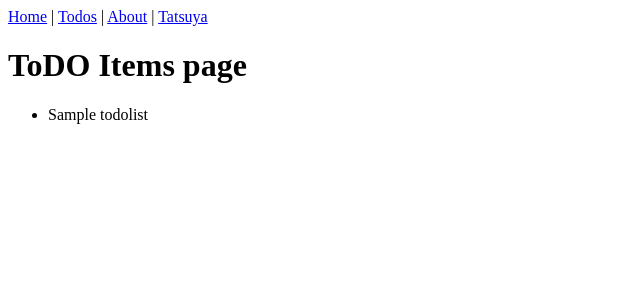
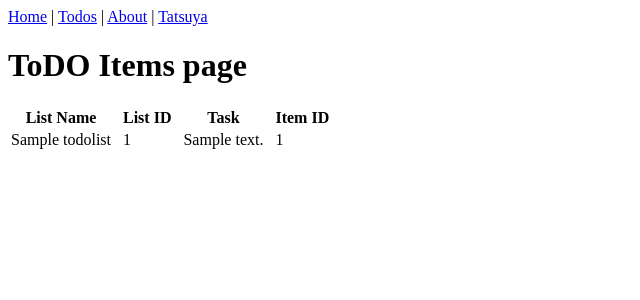
Before and after one commit to yoshidont-mind/COMP4949-lessonWk1, a Django app: template pages/templates/ToDoItems.html in a window 1280 px wide. Shown: the top 300 px of the page, without its empty margins (0-640 px from the left). Run offline with Django 5.2, Linux system fonts and the light colour scheme; the template is opened without the code that fills it: most values are stand-ins (such as "Sample title", 1, 10 or a date in 2020).

Commit message:
Complete exercise 7

```diff
--- a/pages/templates/ToDoItems.html
+++ b/pages/templates/ToDoItems.html
@@ -1,9 +1,32 @@
 {% extends "base.html" %}
 {% block content %}
 <h1>ToDO Items page</h1>
+    <table>
+        <!-- table headers -->
+        <tr>
+            <th>List Name</th>
+            <!-- empty column for spacing-->
+            <th>&nbsp;</th>
+            <th>List ID</th>
+            <!-- show Task and Item ID -->
+            <th>&nbsp;</th>
+            <th>Task</th>
+            <th>&nbsp;</th>
+            <th>Item ID</th>
+        </tr>
 {% for todo in ToDoItemDetail %}
-    <ul>
-        <li>{{todo.todolist.name}}</li>
-    </ul>
+        <!-- rows of data -->
+        <tr>
+            <!-- cells -->
+            <td>{{todo.todolist.name}}</td>
+            <!-- empty column for spacing-->
+            <td>&nbsp;</td>
+            <td>{{todo.todolist.id}}</td>
+            <td>&nbsp;</td>
+            <td>{{todo.text}}</td>
+            <td>&nbsp;</td>
+            <td>{{todo.id}}</td>
+        </tr>
 {% endfor %}
+</table>
 {% endblock content %}
```
